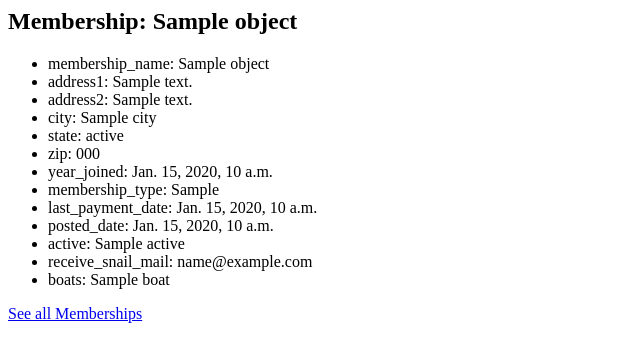
After one commit to goldsoft1206/membership, a Django app: template profile/templates/profile/membership_detail.html in a window 1280 px wide. The commit adds this page. Shown: the top 362 px of the page, without its empty margins (0-640 px from the left). Run offline with Django 3.2, Linux system fonts and the light colour scheme; the template is opened without the code that fills it: most values are stand-ins (such as "Sample title", 1, 10 or a date in 2020).

Commit message:
modified some templates and added membership actions

```diff
--- /dev/null
+++ b/profile/templates/profile/general_confirm_delete.html
@@ -0,0 +1,5 @@
+<form action="" method="post">
+    {% csrf_token %}
+    <p>Are you sure you want to delete "{{ object }}"?</p>
+    <input type="submit" value="Confirm" />
+</form>
--- /dev/null
+++ b/profile/templates/profile/general_create.html
@@ -0,0 +1,5 @@
+<form action="" method="post">
+    {% csrf_token %}
+    {{ form.as_p }}
+    <input type="submit" value="Create" />
+</form>
--- /dev/null
+++ b/profile/templates/profile/general_update.html
@@ -0,0 +1,5 @@
+<form action="" method="post">
+    {% csrf_token %}
+    {{ form.as_p }}
+    <input type="submit" value="Update" />
+</form>
--- a/profile/templates/profile/home.html
+++ b/profile/templates/profile/home.html
@@ -1,6 +1,6 @@
 <h1>Membership Schema</h1>
 <ul>
-    <li><a href="#">Membership</a></li>
+    <li><a href="{% url 'membership_list' %}">Membership</a></li>
     <li><a href="{% url 'mtype_list' %}">Membership Type</a></li>
     <li><a href="#">User</a></li>
     <li><a href="#">EmailList</a></li>
--- /dev/null
+++ b/profile/templates/profile/membership_detail.html
@@ -0,0 +1,18 @@
+<h2>Membership: {{ object }}</h2>
+<ul>
+    <li>membership_name: {{ object.membership_name }}</li>
+    <li>address1: {{ object.address1 }}</li>
+    <li>address2: {{ object.address2 }}</li>
+    <li>city: {{ object.city }}</li>
+    <li>state: {{ object.state }}</li>
+    <li>zip: {{ object.zip }}</li>
+    <li>year_joined: {{ object.year_joined }}</li>
+    <li>membership_type: {{ object.membership_type }}</li>
+    <li>last_payment_date: {{ object.last_payment_date }}</li>
+    <li>posted_date: {{ object.posted_date }}</li>
+    <li>active: {{ object.active }}</li>
+    <li>receive_snail_mail: {{ object.receive_snail_mail }}</li>
+    <li>boats: {% for boat in object.boats.all %}{{ boat }}&nbsp;{% endfor %}</li>
+</ul>
+
+<a href="{% url 'membership_list' %}">See all Memberships</a>
```
Also changed, not shown: profile/models.py (+7 -0 lines), profile/templates/profile/membership_list.html (added, +15 -0 lines), profile/urls.py (+9 -1 lines), profile/views.py (+28 -2 lines).
